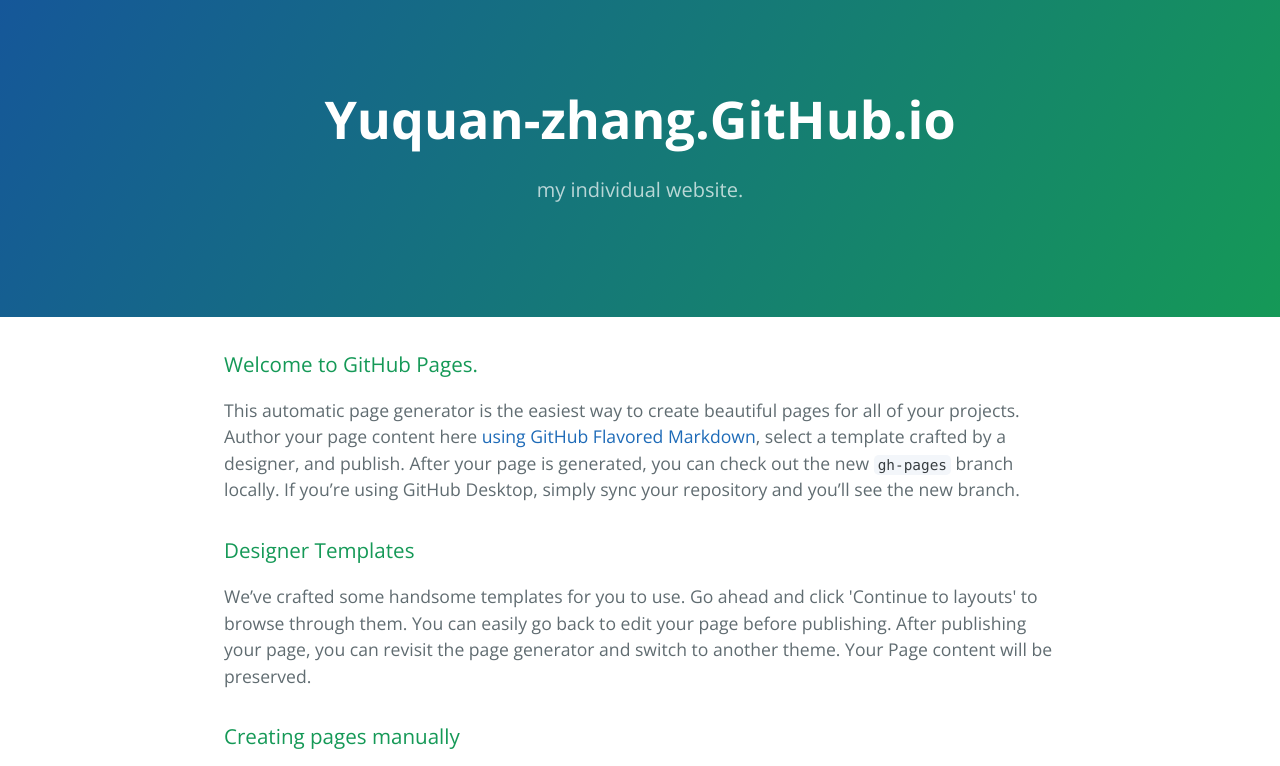
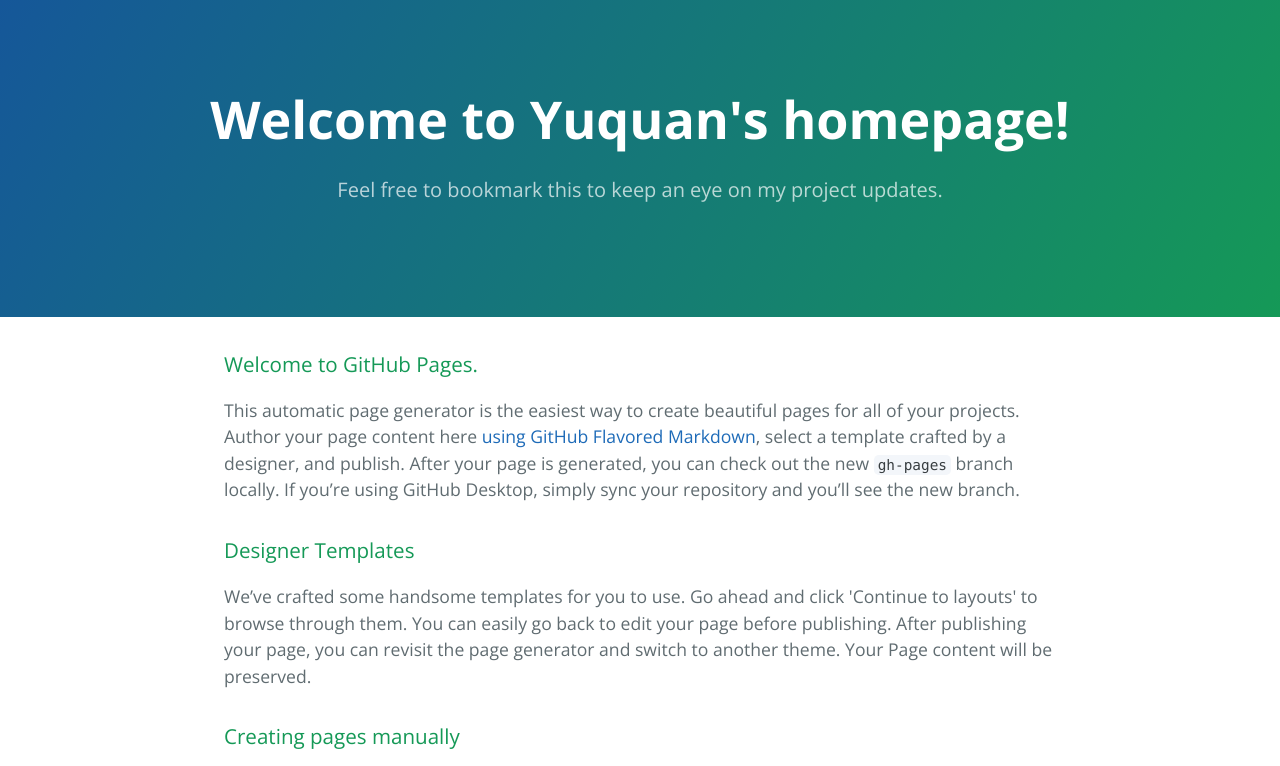
Before and after one commit to yuquan-zhang/yuquan-zhang.github.io, a plain HTML site: page index.html in a window 1280 px wide. Shown: the top 766 px of the page. Drawn offline with nearby package versions, Linux system fonts and the light colour scheme.

Commit message:
Added a friendlier title and tagname

```diff
--- a/index.html
+++ b/index.html
@@ -11,8 +11,8 @@
   </head>
   <body>
     <section class="page-header">
-      <h1 class="project-name">Yuquan-zhang.GitHub.io</h1>
-      <h2 class="project-tagline">my individual website.</h2>
+      <h1 class="project-name">Welcome to Yuquan's homepage!</h1>
+      <h2 class="project-tagline">Feel free to bookmark this to keep an eye on my project updates.</h2>
     </section>
 
     <section class="main-content">
```
